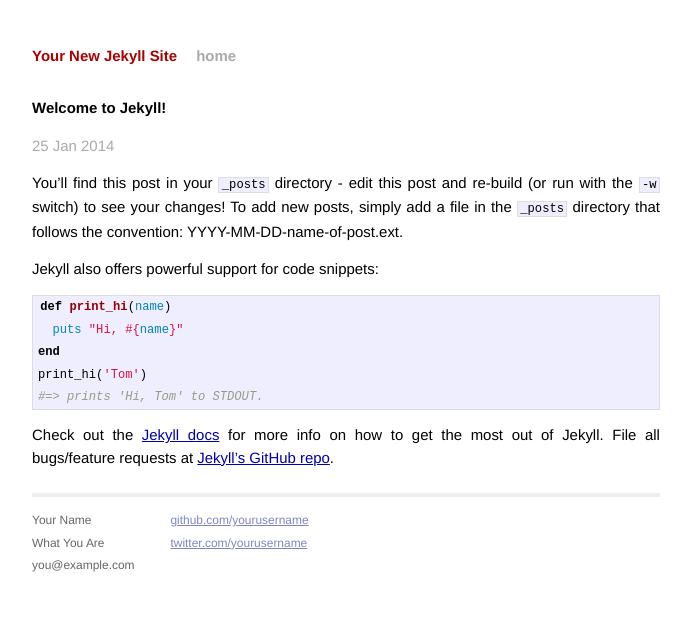
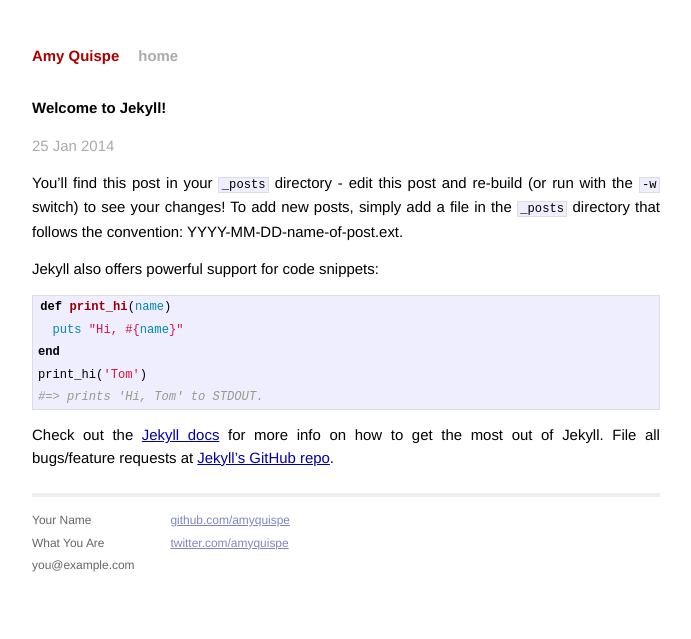
Before and after one commit to alexsg/amyquispe.github.io, a Jekyll site: the page built from _posts/2014-01-25-welcome-to-jekyll.markdown, in a window 1280 px wide. Shown: the top 639 px of the page, without its empty margins (294-985 px from the left). Built offline with Jekyll 4.4.1, drawn with Linux system fonts in a browser that asks for light colours; Markdown is read by kramdown in place of the engine named in the settings.

Commit message:
minor customization

```diff
--- a/_config.yml
+++ b/_config.yml
@@ -1,3 +1,3 @@
-name: Your New Jekyll Site
+name: Amy Quispe
 markdown: redcarpet
 pygments: true
--- a/_layouts/default.html
+++ b/_layouts/default.html
@@ -33,8 +33,8 @@
             </div>
             <div class="contact">
               <p>
-                <a href="https://github.com/yourusername">github.com/yourusername</a><br />
-                <a href="https://twitter.com/yourusername">twitter.com/yourusername</a><br />
+                <a href="https://github.com/amyquispe">github.com/amyquispe</a><br />
+                <a href="https://twitter.com/amyquispe">twitter.com/amyquispe</a><br />
               </p>
             </div>
           </div>
--- a/index.html
+++ b/index.html
@@ -4,7 +4,7 @@ title: Your New Jekyll Site
 ---
 
 <div id="home">
-  <h1>Blog Posts</h1>
+  <h1>Posts</h1>
   <ul class="posts">
     {% for post in site.posts %}
       <li><span>{{ post.date | date_to_string }}</span> &raquo; <a href="{{ post.url }}">{{ post.title }}</a></li>
```
